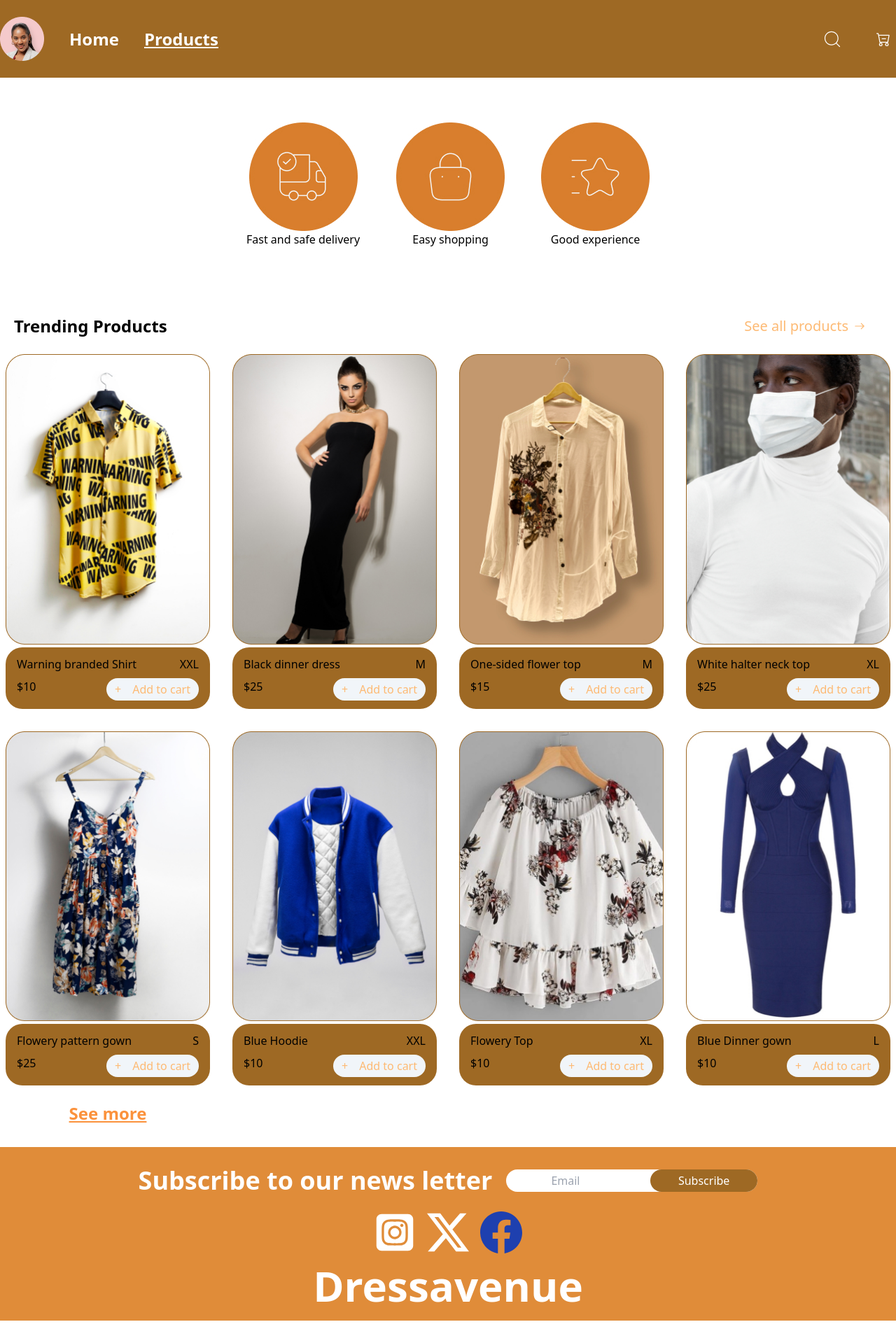
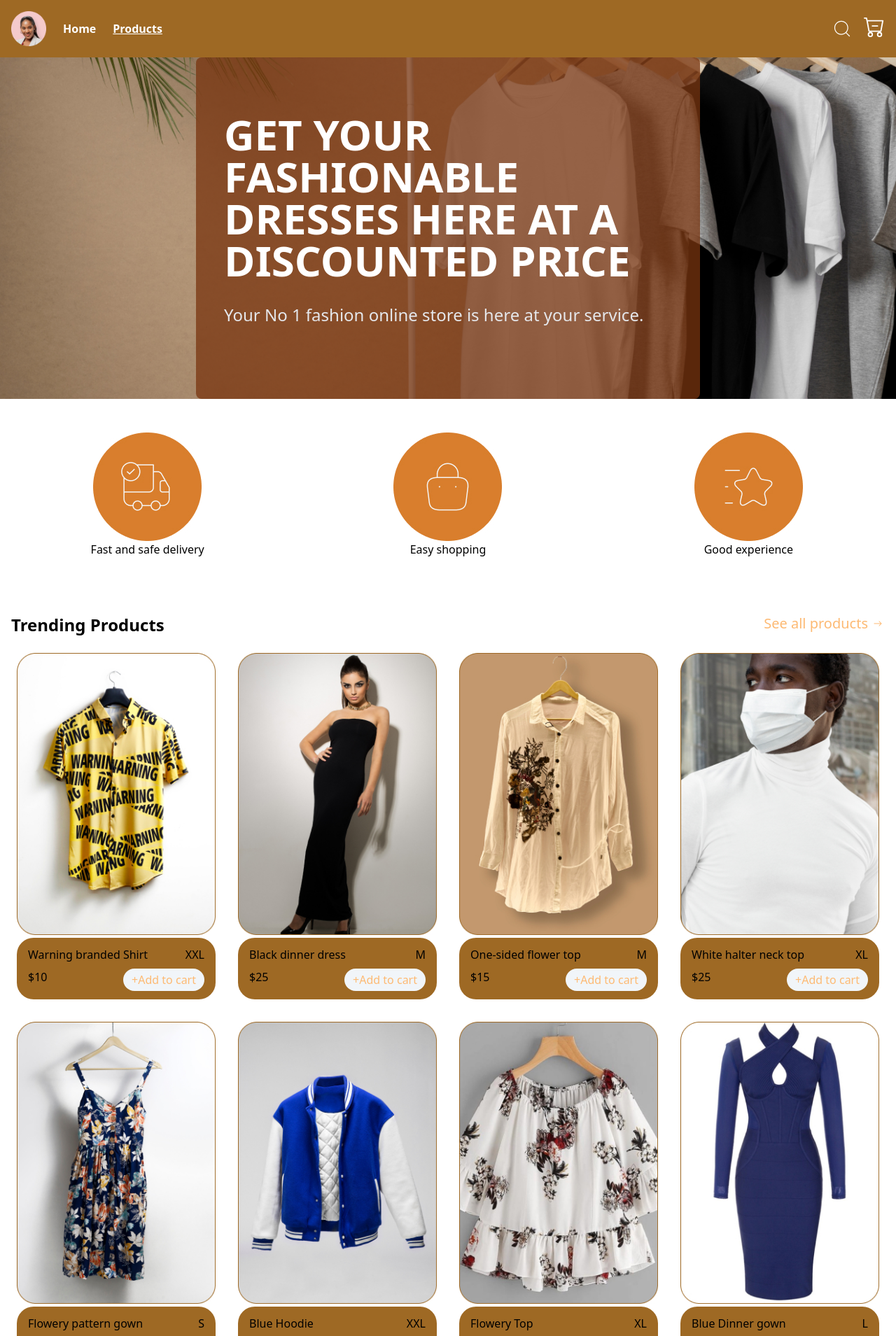
Before and after one commit to SNVibbi/my-fashion-store, a Next.js app: page / in a window 1280 px wide. Shown: the top 1909 px of the page at 70% size. Before the commit the page ends 1887 px from the top, so only its background shows below. Built offline with nearby package versions, Linux system fonts and the light colour scheme.

Commit message:
resposnive update for the home and navbar

```diff
--- /dev/null
+++ b/components/CartAdd.tsx
@@ -0,0 +1,52 @@
+import { StaticImageData } from 'next/image';
+import React, { createContext, useContext, useState, ReactNode } from 'react';
+
+interface CartItem {
+  id: number;
+  name: string;
+  size: string;
+  quantity: number;
+  price: number;
+  image: StaticImageData;
+}
+
+interface CartContextType {
+  cartItems: CartItem[];
+  addToCart: (item: CartItem) => void;
+  cartItemCount: number;
+}
+
+const CartContext = createContext<CartContextType | undefined>(undefined);
+
+export const CartProvider = ({ children }: { children: ReactNode }) => {
+  const [cartItems, setCartItems] = useState<CartItem[]>([]);
+
+  const addToCart = (item: CartItem) => {
+    setCartItems((prevItems) => {
+      const existingItem = prevItems.find((i) => i.id === item.id);
+      if (existingItem) {
+        return prevItems.map((i) =>
+          i.id === item.id ? { ...i, quantity: i.quantity + 1 } : i
+        );
+      } else {
+        return [...prevItems, { ...item, quantity: 1 }];
+      }
+    });
+  };
+
+  const cartItemCount = cartItems.reduce((count, item) => count + item.quantity, 0);
+
+  return (
+    <CartContext.Provider value={{ cartItems, addToCart, cartItemCount }}>
+      {children}
+    </CartContext.Provider>
+  );
+};
+
+export const useCart = () => {
+  const context = useContext(CartContext);
+  if (!context) {
+    throw new Error('useCart must be used within a CartProvider');
+  }
+  return context;
+};
--- a/components/Header.tsx
+++ b/components/Header.tsx
@@ -1,25 +1,51 @@
+import { useState } from 'react';
 import Image from 'next/image';
 import Link from 'next/link';
-import Hero from '../public/hero.png'
+import Hero from '../public/hero.png';
 import { CiSearch } from "react-icons/ci";
 import { BsCartDash } from "react-icons/bs";
+import { HiMenu, HiX } from "react-icons/hi";
+import { useCart } from '../components/CartAdd';
 
-const Header = () => (
-  <header className="text-white py-6 ">
-    <div className="container text-sm mx-auto md:text-2xl flex justify-between items-center" style={{ backgroundColor: '#9E6924'}}>
-      <nav className='flex items-center space-x-5 font-semibold md:space-x-9'>
-        <Image src={Hero} alt='Hero' />
-        <Link href="/" className="mx-2">Home</Link>
-        <Link href="/products" className="mx-2 underline">Products</Link>
-      </nav>
-      <div className="flex items-center justify-between md:space-x-8">
-        <button className="mx-2 text-xl font-semibold md:text-3xl md:items-center "><CiSearch /></button>
-        <div className='flex justify-between items-center md:text-3xl'>
-          <Link href="/cart" className="mx-2 md:text-xl font-semibold"> <p><BsCartDash /></p> </Link>
+const Header = () => {
+  const [menuOpen, setMenuOpen] = useState(false);
+  const { cartItemCount } = useCart();
+
+  return (
+    <header className="text-white py-4" style={{ backgroundColor: '#9E6924' }}>
+      <div className="container mx-auto flex justify-between items-center px-4">
+        <div className="flex items-center">
+          <button className="md:hidden" onClick={() => setMenuOpen(!menuOpen)}>
+            {menuOpen ? <HiX className="text-3xl" /> : <HiMenu className="text-3xl" />}
+          </button>
+          <Image src={Hero} alt='Hero' width={50} height={50} />
+          <nav className="hidden md:flex space-x-6 ml-6 font-semibold">
+            <Link href="/">Home</Link>
+            <Link href="/products" className="underline">Products</Link>
+          </nav>
+        </div>
+        <div className="flex items-center space-x-4">
+          <button className="text-xl md:text-3xl"><CiSearch /></button>
+          <Link href="/cart">
+            <button className="relative text-xl md:text-3xl">
+              <BsCartDash />
+              {cartItemCount > 0 && (
+                <span className="absolute top-0 right-0 bg-red-500 text-white rounded-full text-xs w-5 h-5 flex items-center justify-center">
+                  {cartItemCount}
+                </span>
+              )}
+            </button>
+          </Link>
         </div>
       </div>
-    </div>
-  </header>
-);
+      {menuOpen && (
+        <nav className="md:hidden text-white  p-4 space-y-4 flex flex-col" style={{ backgroundColor: '#9E6924' }}>
+          <Link href="/">Home</Link>
+          <Link href="/products">Products</Link>
+        </nav>
+      )}
+    </header>
+  );
+};
 
 export default Header;
--- a/pages/_app.tsx
+++ b/pages/_app.tsx
@@ -1,7 +1,12 @@
 // These styles apply to every route in the application
+import { CartProvider } from '@/components/CartAdd'
 import '@/styles/globals.css'
 import type { AppProps } from 'next/app'
 
 export default function App({ Component, pageProps }: AppProps) {
-  return <Component {...pageProps} />
+  return(
+    <CartProvider>
+       <Component {...pageProps} />
+    </CartProvider>
+  )
 }
--- a/pages/index.tsx
+++ b/pages/index.tsx
@@ -1,41 +1,56 @@
-import Image from 'next/image';
+import Image, { StaticImageData } from 'next/image';
 import Layout from '../components/Layout';
-import BlueHoodie from '../public/blue-hoodie.jpg'
-import BrandedShirt from '../public/branded-shirt.jpg'
-import DinnerDress from  '../public/dinner-dress.jpg'
-import EasyShopping from '../public/easy-shopping.jpg'
-import FastDelivery from '../public/fast-delivery.jpg'
-import GoodExperience from '../public/good-experience.jpg'
-import HeroContainer from '../public/hero-container.jpg'
-import NeckTop from '../public/neck-top.jpg'
-import PrettyGown from '../public/pretty-gown.jpg'
-import HalfFlowerTop from '../public/half-flower-top.jpg'
-import FlowerTop from '../public/flower-top.jpg'
-import BlueDinner from '../public/blue-dinner.jpg'
+import BlueHoodie from '../public/blue-hoodie.jpg';
+import BrandedShirt from '../public/branded-shirt.jpg';
+import DinnerDress from '../public/dinner-dress.jpg';
+import EasyShopping from '../public/easy-shopping.jpg';
+import FastDelivery from '../public/fast-delivery.jpg';
+import GoodExperience from '../public/good-experience.jpg';
+import HeroContainer from '../public/hero-container.jpg';
+import NeckTop from '../public/neck-top.jpg';
+import PrettyGown from '../public/pretty-gown.jpg';
+import HalfFlowerTop from '../public/half-flower-top.jpg';
+import FlowerTop from '../public/flower-top.jpg';
+import BlueDinner from '../public/blue-dinner.jpg';
 import { IoIosArrowRoundForward } from "react-icons/io";
+import { BsCartDash } from "react-icons/bs";
+import Link from 'next/link';
+import { useCart } from '../components/CartAdd';
+
+interface Product {
+  id: number;
+  name: string;
+  size: string;
+  price: number;
+  image: StaticImageData;
+}
+
+const products: Product[] = [
+  { id: 1, image: BrandedShirt, name: 'Warning branded Shirt', price: 10, size: 'XXL' },
+  { id: 2, image: DinnerDress, name: 'Black dinner dress', price: 25, size: 'M' },
+  { id: 3, image: HalfFlowerTop, name: 'One-sided flower top', price: 15, size: 'M' },
+  { id: 4, image: NeckTop, name: 'White halter neck top', price: 25, size: 'XL' },
+  { id: 5, image: PrettyGown, name: 'Flowery pattern gown', price: 25, size: 'S' },
+  { id: 6, image: BlueHoodie, name: 'Blue Hoodie', price: 10, size: 'XXL' },
+  { id: 7, image: FlowerTop, name: 'Flowery Top', price: 10, size: 'XL' },
+  { id: 8, image: BlueDinner, name: 'Blue Dinner gown', price: 10, size: 'L' },
+];
 
 export default function Home() {
+  const { addToCart } = useCart();
+
   return (
     <Layout>
-        {/* <section className="relative w-full max-h-screen flex flex-col justify-center">
-          <Image
-            fill
-            priority
-            quality={100}
-            className='pointer-events-none select-none'
-            src={HeroContainer}
-            alt='Hero Container'
-            style={{ objectFit: 'cover', objectPosition: '75%'}}
-          />
-          <div className='relative z-10 pt-32 md:pt-0 md:top-1/4 lg:top-1/3 max-w-7xl mx-auto '>
-            <div className='max-w-2xl py-20 px-4 flex flex-col gap-8 md:max-xl md:max-xl:rounded-1xl'>
-              <h1 className="text-xl text-white -ml-10 md:6xl sm:-ml-6 sm:text-lg  font-semibold  lg:-ml-10 lg:text-5xl md:text-5xl lg-justify-normal ">GET YOUR FASHIONABLE DRESSES HERE AT A DISCOUNTED PRICE</h1>
-              <p className='-ml-20 sm:-ml-4 text-gray-200 text-xl max-w-xl lg:-ml-10 lg-justify-normal'>Your No 1 fashion online store is here at your service.</p>
+      <section className="relative flex flex-col justify-center bg-cover bg-center" style={{ backgroundImage: `url(${HeroContainer.src})` }}>
+        <div className="relative z-10 pt-8 md:pt-0 md:top-1/4 lg:top-1/3 max-w-7xl mx-auto bg-opacity-75 bg-amber-900 p-6 rounded-lg">
+          <div className="max-w-2xl py-20 px-4 flex flex-col gap-8">
+            <h1 className="text-3xl md:text-5xl lg:text-6xl text-white font-bold">GET YOUR FASHIONABLE DRESSES HERE AT A DISCOUNTED PRICE</h1>
+            <p className="text-xl md:text-2xl text-gray-200">Your No 1 fashion online store is here at your service.</p>
           </div>
         </div>
-        </section> */}
+      </section>
       <div className="container mx-auto">
-        <section className="flex flex-wrap  mt-4 mb-4 justify-center gap-10 py-8 sm:gap-5">
+        <section className="grid grid-cols-1 md:grid-cols-3 md:gap-2 items-center gap-7 md:py-8">
           <div className="text-center m-4">
             <Image src={FastDelivery} alt="Fast Delivery" className="mx-auto" />
             <p>Fast and safe delivery</p>
@@ -50,143 +65,45 @@ export default function Home() {
           </div>
         </section>
         <section className="py-8">
-          <div className='flex justify-between mb-4'>
-            <h2 className="text-2xl font-semibold px-10 sm:px-5">Trending Products</h2>
-            <div className='flex items-center space-x-1 px-10'>
-             <button className="text-orange-300 text-xl">See all products</button>
-             <p className='text-2xl text-orange-300'><IoIosArrowRoundForward /></p>
+          <div className="flex justify-between mb-4 px-4">
+            <h2 className="text-2xl font-semibold">Trending Products</h2>
+            <Link href="/products">
+              <button className="flex items-center space-x-1 text-orange-300 text-xl">
+                <span>See all products</span>
+                <IoIosArrowRoundForward />
+              </button>
+            </Link>
           </div>
+          <div className="grid grid-cols-1 md:grid-cols-2 lg:grid-cols-4 gap-4 px-4">
+            {products.map((product) => (
+              <div key={product.id} className="px-2 py-2 text-center">
+                <Image src={product.image} alt={product.name} className="mx-auto" />
+                <div className="py-3 px-4 rounded-3xl mt-1" style={{ background: '#9E6924' }}>
+                  <div className="flex justify-between mb-2">
+                    <p className="text-wrap">{product.name}</p>
+                    <p>{product.size}</p>
                   </div>
-          <div className="grid md:grid-cols-3 sm:grid-cols-2 lg:grid-cols-4 gap-4">
-            <div className=" px-2 py-2 text-center">
-              <Image src={BrandedShirt} alt="Product 1" className="mx-auto" />
-              <div className='py-3 px-4 rounded-3xl mt-1' style={{background: '#9E6924'}}>
-              <div className='flex justify-between mb-2'>
-                <p className='text-wrap'>Warning  branded Shirt</p>
-                <p>XXL</p>
-              </div>
-              <div className='flex justify-between '>
-                <p>$10</p>
-                <button className="flex space-x-4 bg-slate-100 text-orange-300 py-1 px-3 rounded-full">
-                   <p>+</p>
-                   <p>Add to cart</p>
+                  <div className="flex justify-between">
+                    <p>${product.price}</p>
+                    <button
+                      className="flex items-center bg-slate-100 text-orange-300 py-1 px-3 rounded-full"
+                      onClick={() => addToCart({
+                        id: product.id,
+                        name: product.name,
+                        size: product.size,
+                        price: product.price,
+                        image: product.image,
+                        quantity: 1,
+                      })}
+                    >
+                      <span className="hidden md:inline">+</span>
+                      <span className="hidden md:inline">Add to cart</span>
+                      <BsCartDash className="md:hidden text-lg" />
                     </button>
                   </div>
                 </div>
               </div>
-            <div className=" px-2 py-2 text-center">
-              <Image src={DinnerDress} alt="Product 2" className="mx-auto" />
-              <div className='py-3 px-4 rounded-3xl mt-1' style={{background: '#9E6924'}}>
-              <div className='flex justify-between mb-2'>
-                <p className='text-wrap'>Black dinner dress</p>
-                <p>M</p>
-              </div>
-              <div className='flex justify-between '>
-                <p>$25</p>
-                <button className="flex space-x-4 bg-slate-100 text-orange-300 py-1 px-3 rounded-full">
-                   <p>+</p>
-                   <p>Add to cart</p>
-                </button>
-              </div>
-              </div>
-            </div>
-            <div className=" px-2 py-2 text-center">
-              <Image src={HalfFlowerTop} alt="Product 3" className="mx-auto" />
-              <div className='py-3 px-4 rounded-3xl mt-1' style={{background: '#9E6924'}}>
-              <div className='flex justify-between mb-2'>
-                <p className='text-wrap'>One-sided flower  top</p>
-                <p>M</p>
-              </div>
-              <div className='flex justify-between '>
-                <p>$15</p>
-                <button className="flex space-x-4 bg-slate-100 text-orange-300 py-1 px-3 rounded-full">
-                   <p>+</p>
-                   <p>Add to cart</p>
-                </button>
-              </div>
-              </div>
-            </div>
-            <div className=" px-2 py-2 text-center">
-              <Image src={NeckTop} alt="Product 4" className="mx-auto" />
-              <div className='py-3 px-4 rounded-3xl mt-1' style={{background: '#9E6924'}}>
-              <div className='flex justify-between mb-2'>
-                <p className='text-wrap'>White halter  neck top</p>
-                <p>XL</p>
-              </div>
-              <div className='flex justify-between '>
-                <p>$25</p>
-                <button className="flex space-x-4 bg-slate-100 text-orange-300 py-1 px-3 rounded-full">
-                   <p>+</p>
-                   <p>Add to cart</p>
-                </button>
-              </div>
-              </div>
-            </div>
-            <div className=" px-2 py-2 text-center">
-              <Image src={PrettyGown} alt="Product 5" className="mx-auto" />
-              <div className='py-3 px-4 rounded-3xl mt-1' style={{background: '#9E6924'}}>
-              <div className='flex justify-between mb-2'>
-                <p className='text-wrap'>Flowery  pattern gown</p>
-                <p>S</p>
-              </div>
-              <div className='flex justify-between '>
-                <p>$25</p>
-                <button className="flex space-x-4 bg-slate-100 text-orange-300 py-1 px-3 rounded-full">
-                   <p>+</p>
-                   <p>Add to cart</p>
-                </button>
-              </div>
-              </div>
-            </div>
-            <div className=" px-2 py-2 text-center">
-              <Image src={BlueHoodie} alt="Product 6" className="mx-auto" />
-              <div className='py-3 px-4 rounded-3xl mt-1' style={{background: '#9E6924'}}>
-              <div className='flex justify-between mb-2'>
-                <p className='text-wrap'>Blue Hoodie</p>
-                <p>XXL</p>
-              </div>
-              <div className='flex justify-between '>
-                <p>$10</p>
-                <button className="flex space-x-4 bg-slate-100 text-orange-300 py-1 px-3 rounded-full">
-                   <p>+</p>
-                   <p>Add to cart</p>
-                </button>
-              </div>
-              </div>
-            </div>
-            <div className=" px-2 py-2 text-center">
-              <Image src={FlowerTop} alt="Product 7" className="mx-auto" />
-              <div className='py-3 px-4 rounded-3xl mt-1' style={{background: '#9E6924'}}>
-              <div className='flex justify-between mb-2'>
-                <p className='text-wrap'>Flowery Top</p>
-                <p>XL</p>
-              </div>
-              <div className='flex justify-between '>
-                <p>$10</p>
-                <button className="flex space-x-4 bg-slate-100 text-orange-300 py-1 px-3 rounded-full">
-                   <p>+</p>
-                   <p>Add to cart</p>
-                </button>
-              </div>
-              </div>
-            </div>
-            <div className=" px-2 py-2 text-center">
-              <Image src={BlueDinner} alt="Product 8" className="mx-auto" />
-              <div className='py-3 px-4 rounded-3xl mt-1' style={{background: '#9E6924'}}>
-              <div className='flex justify-between mb-2'>
-                <p className='text-wrap'>Blue Dinner gown</p>
-                <p>L</p>
-              </div>
-              <div className='flex justify-between '>
-                <p>$10</p>
-                <button className="flex space-x-4 bg-slate-100 text-orange-300 py-1 px-3 rounded-full">
-                   <p>+</p>
-                   <p>Add to cart</p>
-                </button>
-              </div>
-              </div>
-            </div>
-            <button className='text-2xl font-semibold underline text-orange-400'>See more</button>
+            ))}
           </div>
         </section>
       </div>
```
Lines whose indentation alone changed are shown as unchanged.
